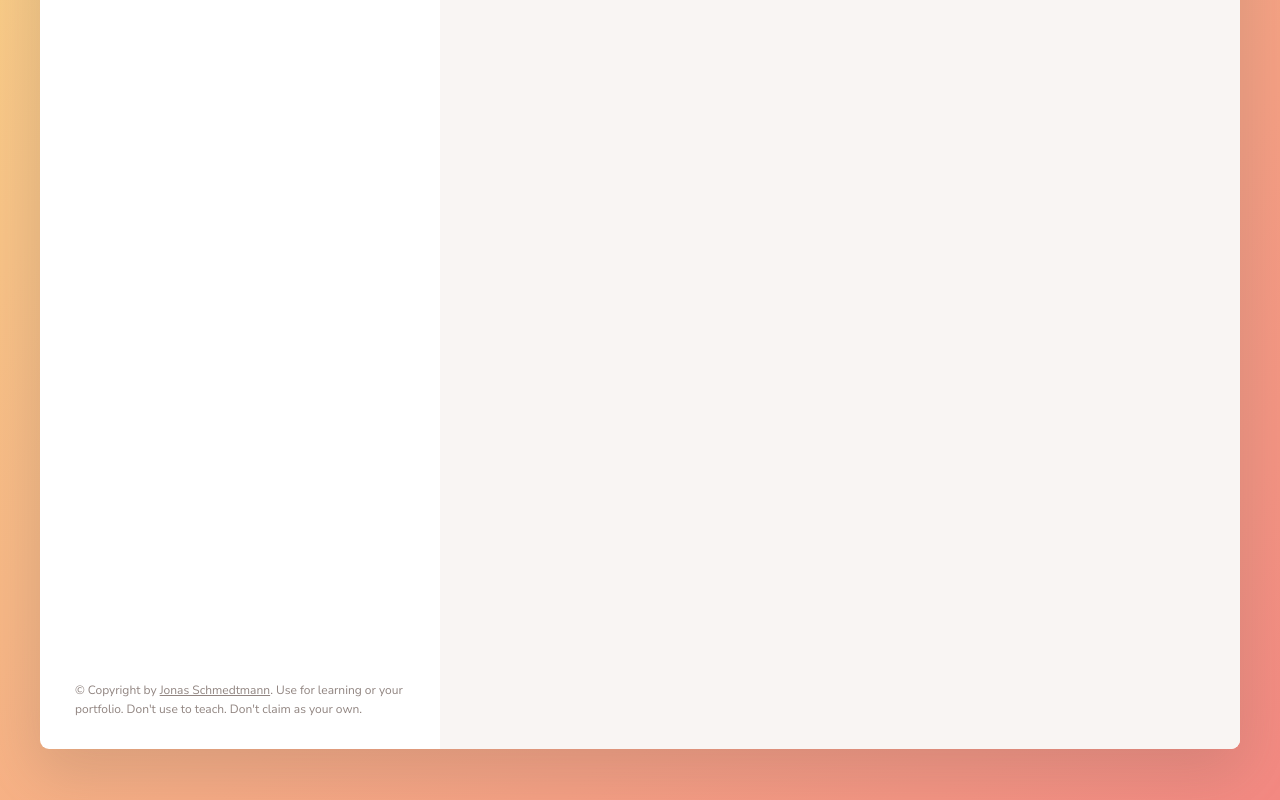
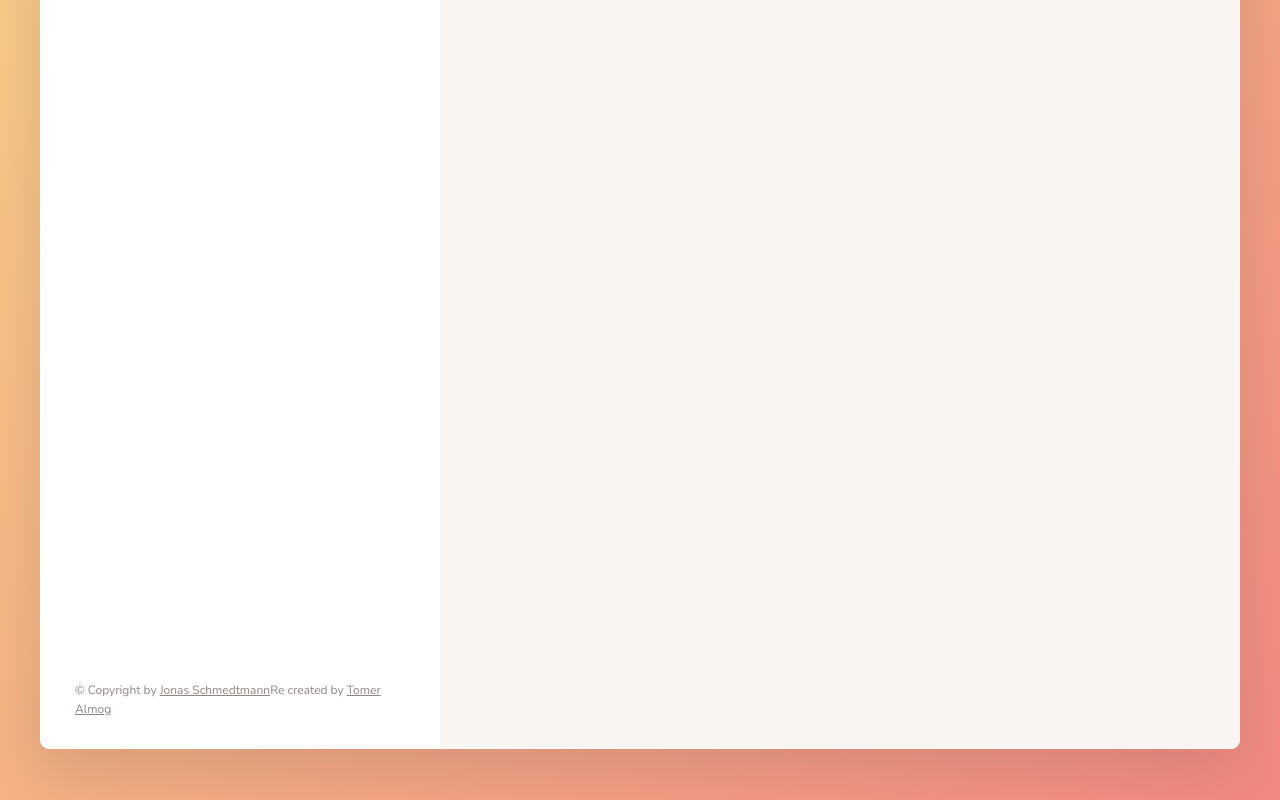
Before and after one commit to tarmon329/forkify, a website built with Parcel: page index.html in a window 1280 px wide. Shown: the part 472-1272 px from the top of the page. Built offline with nearby package versions, Linux system fonts and the light colour scheme.

```diff
--- a/index.html
+++ b/index.html
@@ -130,8 +130,10 @@
             target="_blank"
             href="https://twitter.com/jonasschmedtman"
             >Jonas Schmedtmann</a
-          >. Use for learning or your portfolio. Don't use to teach. Don't claim
-          as your own.
+          >Re created by
+          <a class="twitter-link" target="_blank" href="tomer-almog.com"
+            >Tomer Almog</a
+          >
         </p>
       </div>
 
```
